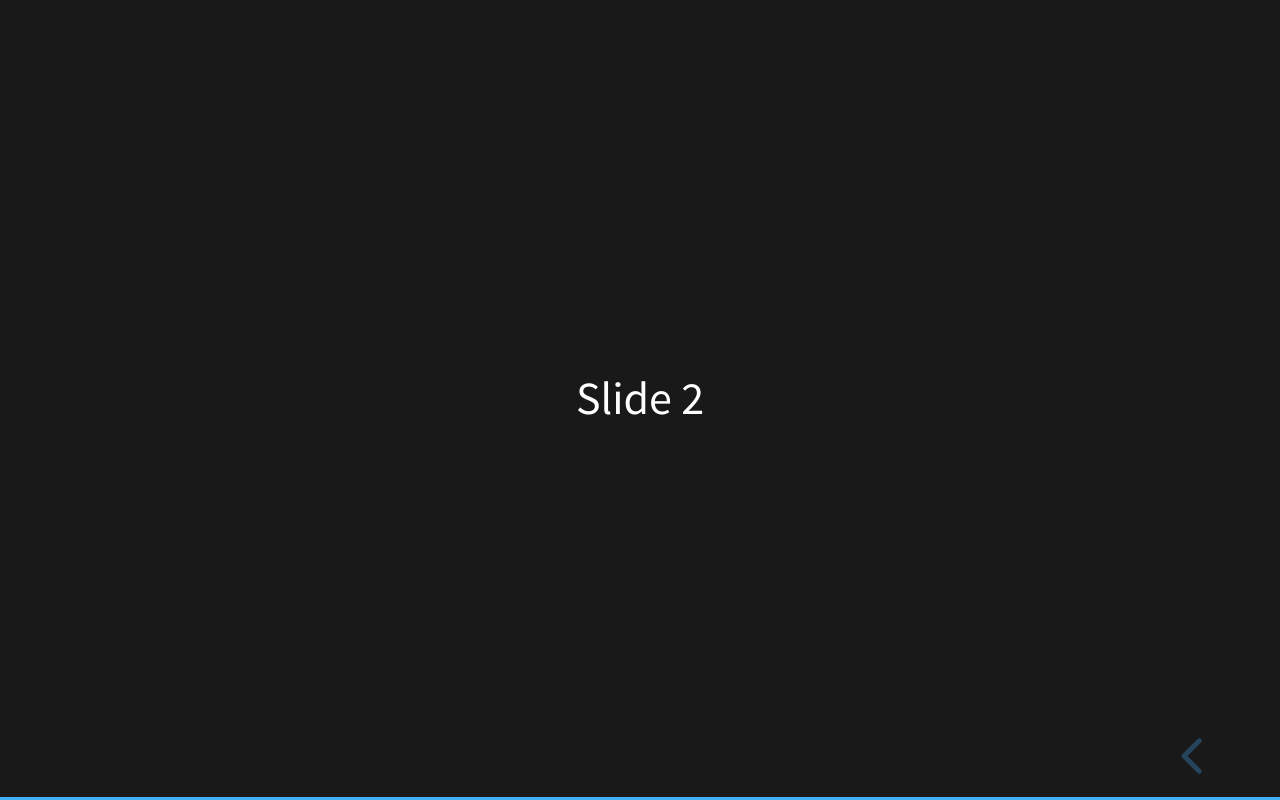
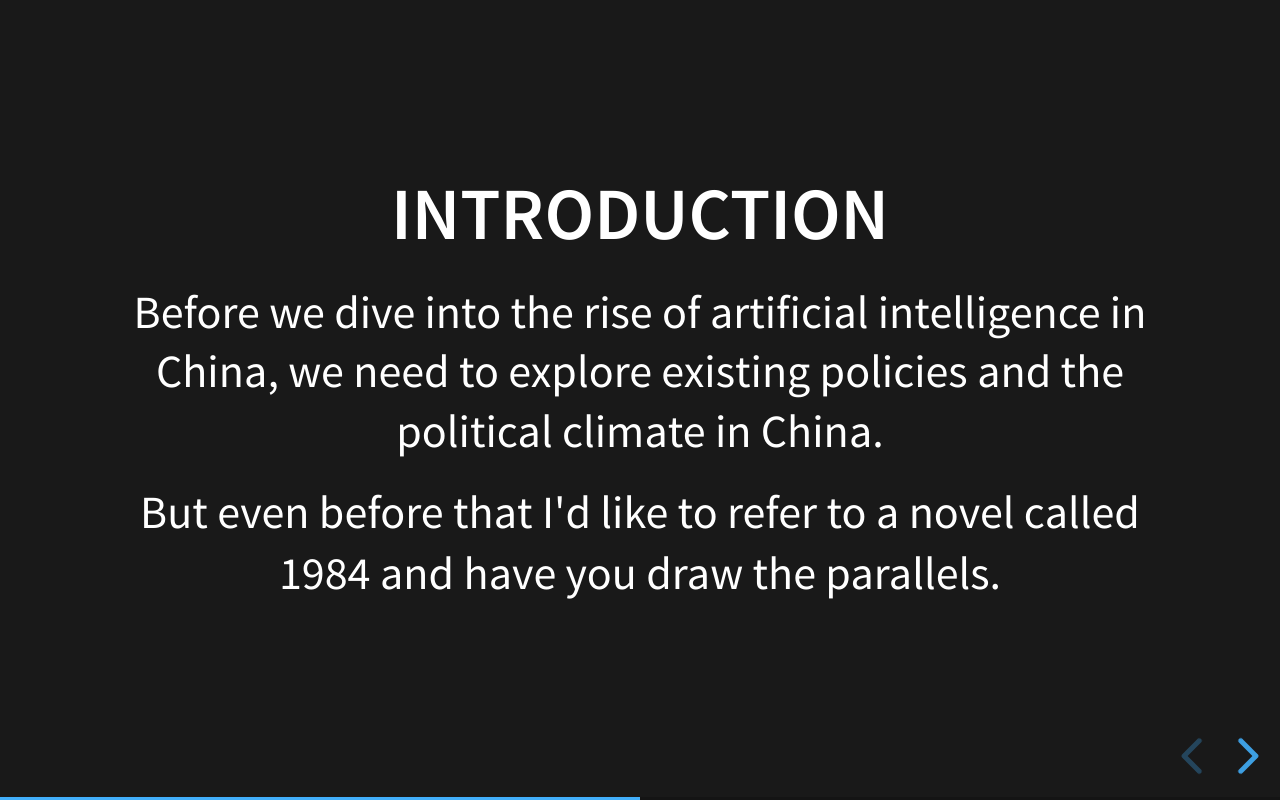
Before and after one commit to wadhah101/GL5-ethics-project, a website: page index.html in a window 1280 px wide. Both pictures are taken after a click on the button "next slide". Drawn offline with Linux system fonts and the light colour scheme.

Commit message:
section 2

```diff
--- a/index.html
+++ b/index.html
@@ -30,7 +30,19 @@
 					</small>
 				</p>
 			</section>
-			<section>Slide 2</section>
+			<section>
+				<h2>Introduction</h2>
+				<p>Before we dive into the rise of artificial intelligence in China, we need to explore existing policies and
+					the political climate in China.
+				</p>
+				<p>
+					But even before that I'd like to refer to a novel called 1984 and have you draw
+					the parallels.
+				</p>
+			</section>
+			<section>
+
+			</section>
 		</div>
 	</div>
 
```
